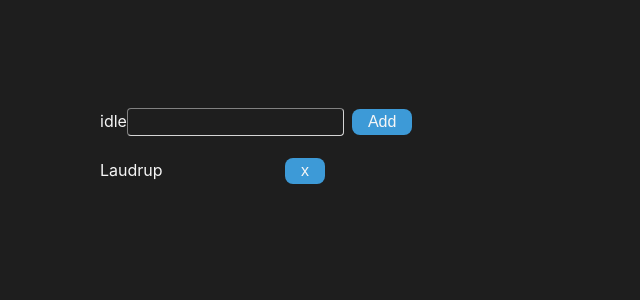
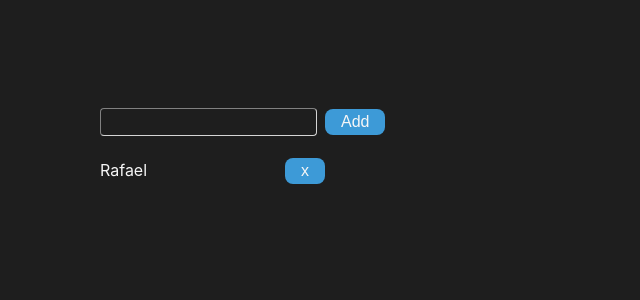
Before and after one commit to rssilva/state-magement-studies, a React (Create React App) app: page / in a window 1280 px wide. Shown: the top 300 px of the page, without its empty margins (0-640 px from the left). Built offline with nearby package versions, Linux system fonts and the light colour scheme.

Commit message:
adding an user

```diff
--- a/src/machines/users.ts
+++ b/src/machines/users.ts
@@ -7,7 +7,7 @@ export const usersMachine = createMachine(
     context: {
       users: [
         {
-          name: 'Laudrup',
+          name: 'Rafael',
           id: 1,
         },
       ],
--- a/src/pages/tasks.tsx
+++ b/src/pages/tasks.tsx
@@ -1,5 +1,4 @@
 import React, { useState } from 'react'
-// import { addUser, removeUser } from '../store/users.ts'
 import { useMachine } from '@xstate/react'
 import { usersMachine } from '../machines/users.ts'
 
@@ -25,7 +24,6 @@ export function TasksPage(): React.ReactElement {
   return (
     <div>
       <div>
-        {current.value}
         <input onKeyUp={(ev) => setValue(ev.target.value)} />
         <button
           onClick={() =>
```
